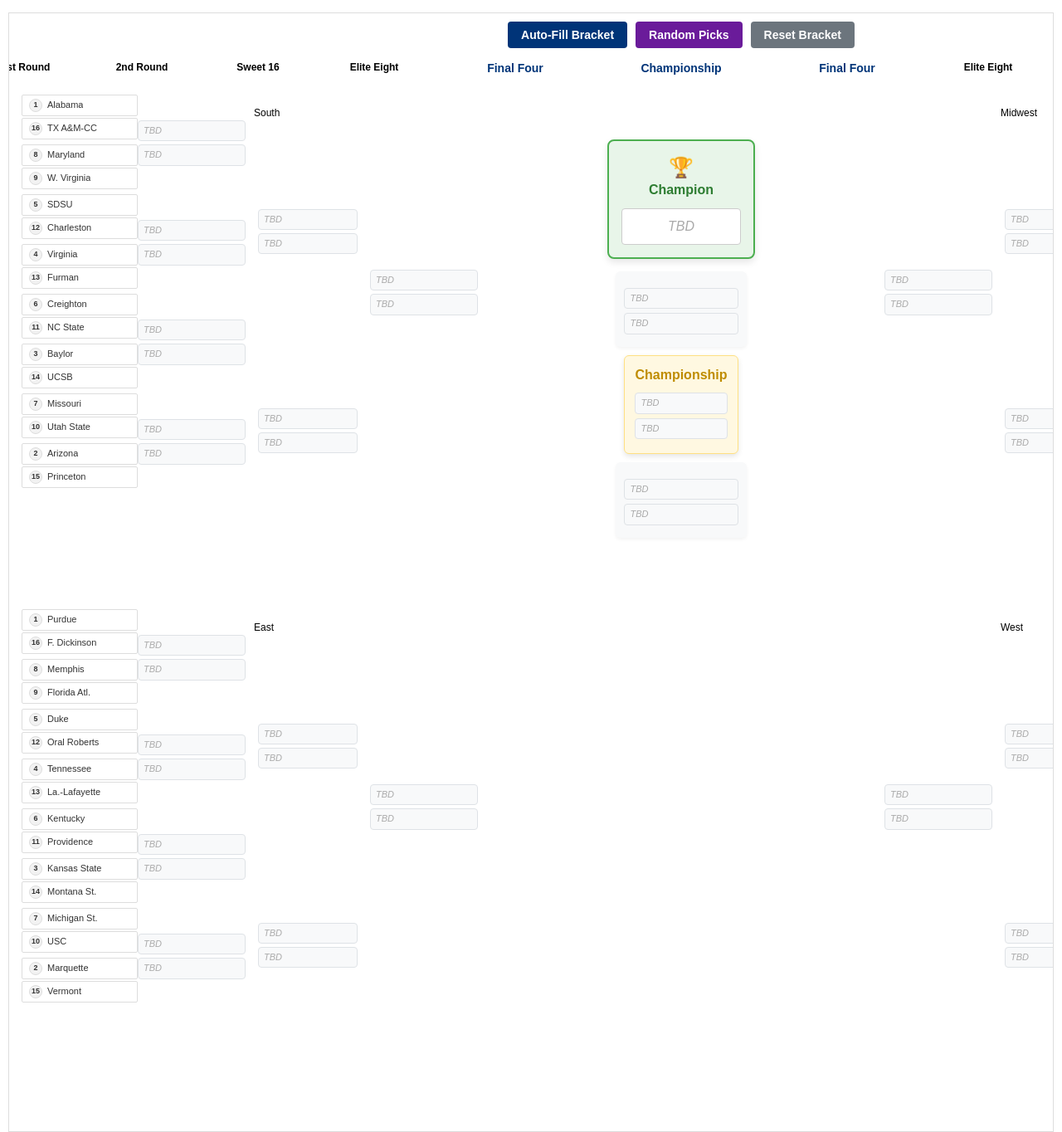
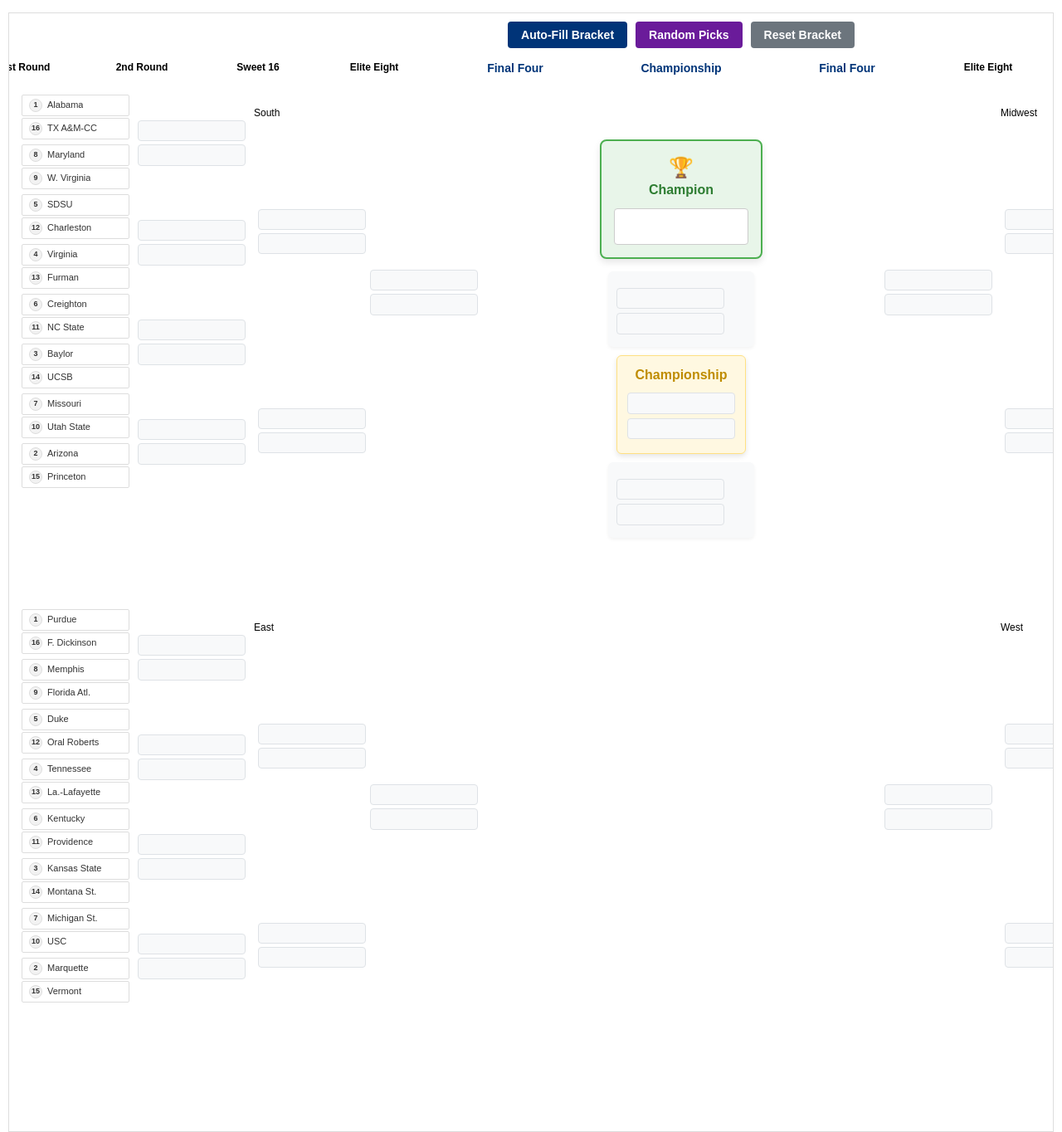
Before and after one commit to gregbkatz/madness, a Flask app: page / in a window 1280 px wide. Shown: the part 55-1419 px from the top of the page at 83% size. Run offline with Flask 2, Linux system fonts and the light colour scheme; data that the repository does not hold is empty; some libraries are stand-ins or nearby versions.

Commit message:
Use nbsp to spoof empty content in not yet filled boxes (instead of TBD). Also use fixed width for .team style.

```diff
--- a/static/css/styles.css
+++ b/static/css/styles.css
@@ -61,40 +61,16 @@ body {
     border: 1px solid #ddd;
     padding: 10px;
     margin-bottom: 20px;
-    z-index: 0;
 }
 
 /* BRACKET CONTENT - THE FIXED WIDTH ELEMENT */
 .bracket-content {
     display: inline-block;
+    /* This is critical for proper scrolling */
     width: 1600px;
     margin-left: 0;
+    /* Start from the very left edge */
     position: relative;
-    z-index: 0;
-}
-
-/* Specifically ensure rounds 2, 3, and 4 are clickable */
-.round[data-round="1"],
-.round[data-round="2"],
-.round[data-round="3"] {
-    pointer-events: auto !important;
-    z-index: 10 !important;
-}
-
-/* Make sure their game wrappers are clickable too */
-.round[data-round="1"] .game-wrapper,
-.round[data-round="2"] .game-wrapper,
-.round[data-round="3"] .game-wrapper {
-    pointer-events: auto !important;
-    z-index: 11 !important;
-}
-
-/* And ensure all teams in these rounds are clickable */
-.round[data-round="1"] .team,
-.round[data-round="2"] .team,
-.round[data-round="3"] .team {
-    pointer-events: auto !important;
-    z-index: 12 !important;
 }
 
 /* Round headers */
@@ -171,9 +147,12 @@ body {
     border: 1px solid #dee2e6;
     border-radius: 4px;
     cursor: pointer;
-    pointer-events: auto;
-    z-index: 3;
-    position: relative;
+    /* Fixed width for all team boxes */
+    width: 130px;
+    /* Ensure it doesn't grow beyond this */
+    max-width: 130px;
+    /* Ensure it doesn't shrink below this */
+    min-width: 130px;
 }
 
 .team:hover {
@@ -224,8 +203,6 @@ body {
     position: relative;
     width: 140px;
     flex: 0 0 140px;
-    pointer-events: auto;
-    z-index: 1;
 }
 
 /* Game wrapper styling */
@@ -233,8 +210,6 @@ body {
     position: absolute;
     width: 100%;
     padding: 0 5px;
-    pointer-events: auto;
-    z-index: 2;
 }
 
 /* Game positions - FIXED PIXEL VALUES */
@@ -307,9 +282,6 @@ body {
     display: flex;
     flex-direction: column;
     width: 100%;
-    pointer-events: auto;
-    position: relative;
-    z-index: 2;
 }
 
 /* Connector lines */
@@ -320,7 +292,6 @@ body {
     top: 0;
     left: 0;
     z-index: -1;
-    pointer-events: none;
 }
 
 .horizontal-line {
@@ -343,8 +314,6 @@ body {
     align-items: center;
     width: 220px;
     margin: 0 20px;
-    pointer-events: auto;
-    z-index: 2;
 }
 
 .final-four-styled {
@@ -354,8 +323,6 @@ body {
     background-color: #f8f9fa;
     border-radius: 6px;
     box-shadow: 0 2px 4px rgba(0, 0, 0, 0.05);
-    pointer-events: auto;
-    z-index: 3;
 }
 
 .championship-styled {
@@ -366,16 +333,12 @@ body {
     border-radius: 6px;
     box-shadow: 0 3px 6px rgba(0, 0, 0, 0.1);
     border: 1px solid #ffe082;
-    pointer-events: auto;
-    z-index: 3;
 }
 
 .semifinal-styled {
     width: 100%;
     padding: 10px;
     margin: 10px 0;
-    pointer-events: auto;
-    z-index: 3;
 }
 
 .champion-display-styled {
@@ -386,8 +349,6 @@ body {
     border: 2px solid #4caf50;
     text-align: center;
     max-width: 180px;
-    pointer-events: auto;
-    z-index: 3;
 }
 
 .championship-title {
--- a/static/js/bracket.js
+++ b/static/js/bracket.js
@@ -287,7 +287,7 @@ function MarchMadnessBracket() {
     const renderTeam = (team, isWinner, onClick, isTBD = false) => {
         // If no team data, return empty box
         if (!team) {
-            return <div className="team tbd">TBD</div>;
+            return <div className="team tbd"> &nbsp; </div>;
         }
 
         // Style for team boxes
@@ -615,7 +615,7 @@ function MarchMadnessBracket() {
                                 alignItems: 'center',
                                 justifyContent: 'center'
                             }}>
-                                <div style={{ fontSize: '16px', color: '#aaa', fontStyle: 'italic' }}>TBD</div>
+                                <div style={{ fontSize: '16px', color: '#aaa', fontStyle: 'italic' }}> &nbsp; </div>
                             </div>
                         )}
                     </div>
```
Also changed, not shown: bracket.json (+1 -1 lines).
